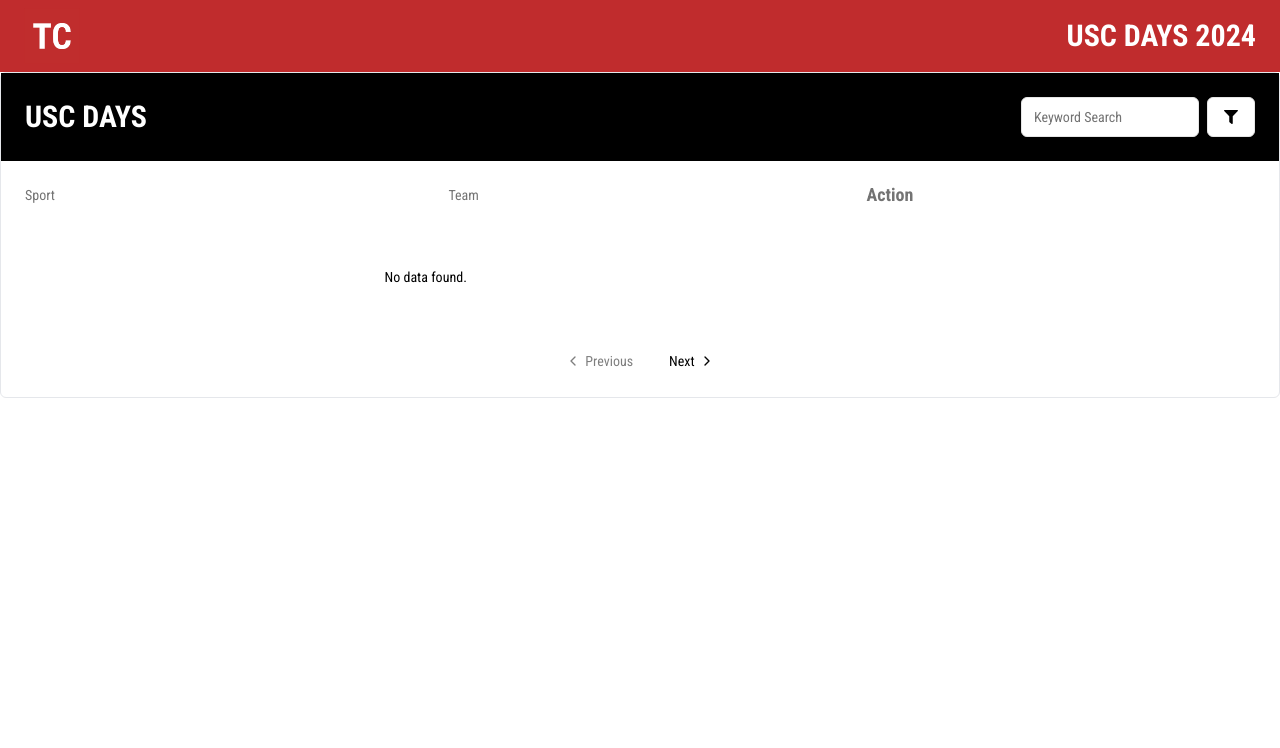
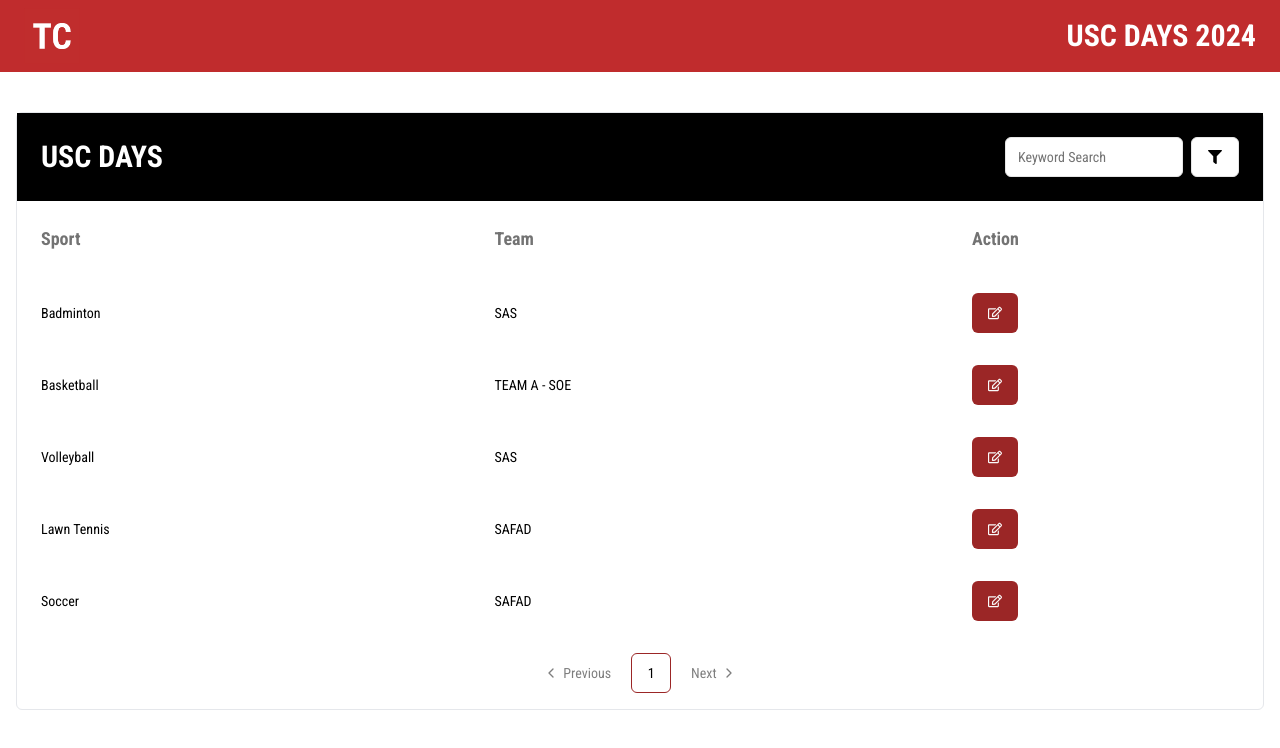
Before and after one commit to todayscarolinian/usc-days, a Next.js app: page /champions in a window 1280 px wide. Shown: the top 748 px of the page. Built offline with nearby package versions, Linux system fonts and the light colour scheme.

Commit message:
Added mock data and revised UI

```diff
--- a/src/app/champions/page.tsx
+++ b/src/app/champions/page.tsx
@@ -4,10 +4,12 @@
 
 const Champions = () => {
   return (
-    <div>
-      <DataTable columns={championColumns} data={mockChampionsData} />
+    <div className="p-4 sm:py-10">
+      <div className="mx-auto sm:max-w-[90rem]">
+        <DataTable columns={championColumns} data={mockChampionsData} />
+      </div>
     </div>
-  )
-}
+  );
+};
 
 export default Champions;
--- a/src/components/Scores/columns.tsx
+++ b/src/components/Scores/columns.tsx
@@ -140,10 +140,10 @@
 export const championColumns: ColumnDef<Champions>[] = [
   {
     accessorKey: "sport",
-    header: () => <span>Sport</span>,
+    header: () => <span className="font-bold sm:text-lg">Sport</span>,
   },
   {
     accessorKey: "team",
-    header: () => <span>Team</span>,
+    header: () => <span className="font-bold sm:text-lg">Team</span>,
   },
 ];
--- a/src/constants/mockData.ts
+++ b/src/constants/mockData.ts
@@ -184,29 +184,29 @@
   Mock data for the Champions page
 */
 export const mockChampionsData: Champions[] = [
-  // {
-  //   id: '1',
-  //   sport: "Badminton",
-  //   team: "SAS"
-  // },
-  // {
-  //   id: '2',
-  //   sport: "Basketball",
-  //   team: "TEAM A - SOE"
-  // },
-  // {
-  //   id: '3',
-  //   sport: "Volleyball",
-  //   team: "SAS"
-  // },
-  // {
-  //   id: '4',
-  //   sport: "Lawn Tennis",
-  //   team: "SAFAD"
-  // },
-  // {
-  //   id: '5',
-  //   sport: "Soccer",
-  //   team: "SAFAD"
-  // }
+  {
+    id: '1',
+    sport: "Badminton",
+    team: "SAS"
+  },
+  {
+    id: '2',
+    sport: "Basketball",
+    team: "TEAM A - SOE"
+  },
+  {
+    id: '3',
+    sport: "Volleyball",
+    team: "SAS"
+  },
+  {
+    id: '4',
+    sport: "Lawn Tennis",
+    team: "SAFAD"
+  },
+  {
+    id: '5',
+    sport: "Soccer",
+    team: "SAFAD"
+  }
 ];
```
